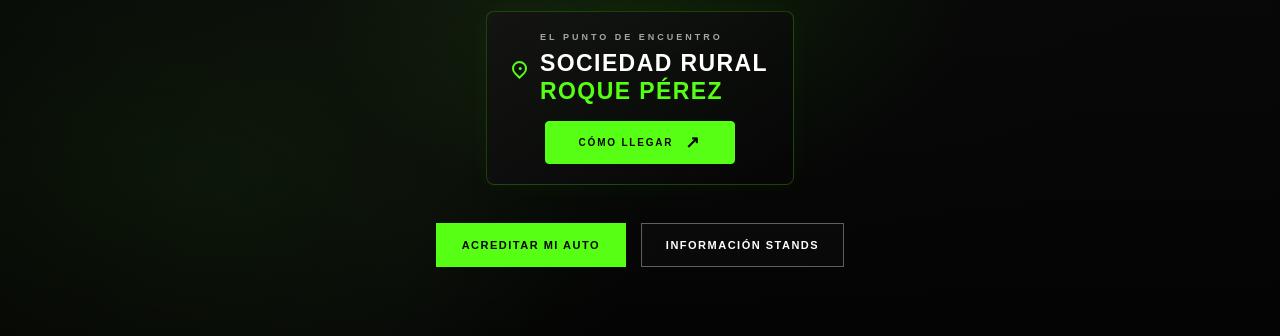
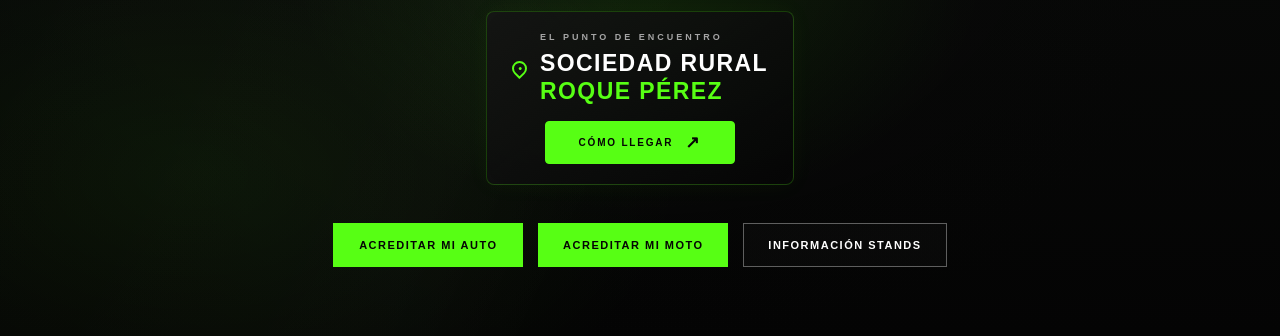
Before and after one commit to sivomago-maker/wolfshowcars, a plain HTML site: page index.html in a window 1280 px wide. Shown: the part 464-800 px from the top of the page. Drawn offline with Linux system fonts and the light colour scheme.

Commit message:
Update index.html

```diff
--- a/index.html
+++ b/index.html
@@ -147,6 +147,14 @@
                         target="_blank"
                         rel="noopener noreferrer"
                     >ACREDITAR MI AUTO</a>
+
+                    <!-- ACREDITACIÓN DE MOTOS -->
+                    <a
+                        href="./acreditar-moto.html"
+                        class="btn btn-primary"
+                        target="_blank"
+                        rel="noopener noreferrer"
+                    >ACREDITAR MI MOTO</a>
 
                     <!-- ESTE BOTÓN ABRE EL FORMULARIO DE POSTULACIÓN -->
                     <a
```
